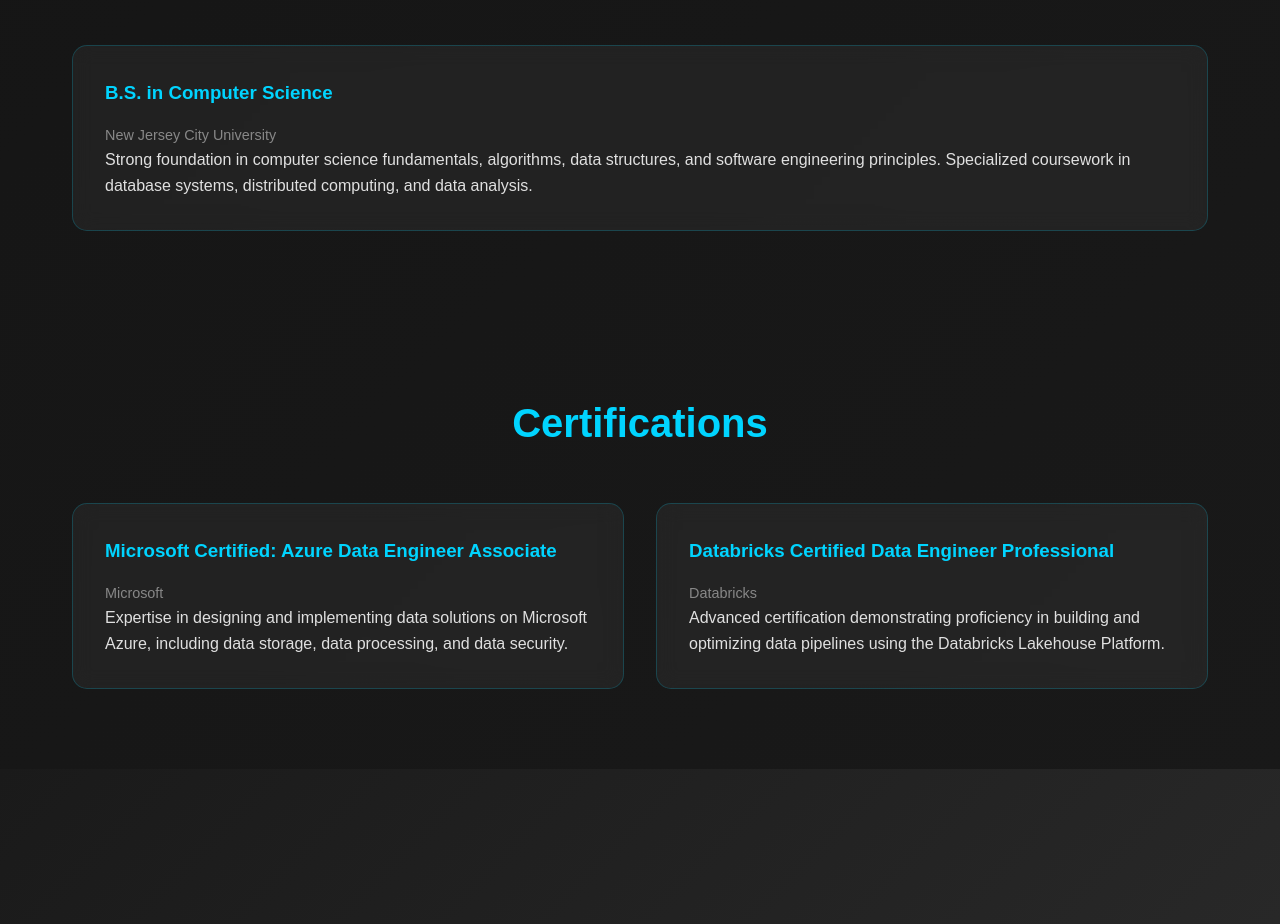
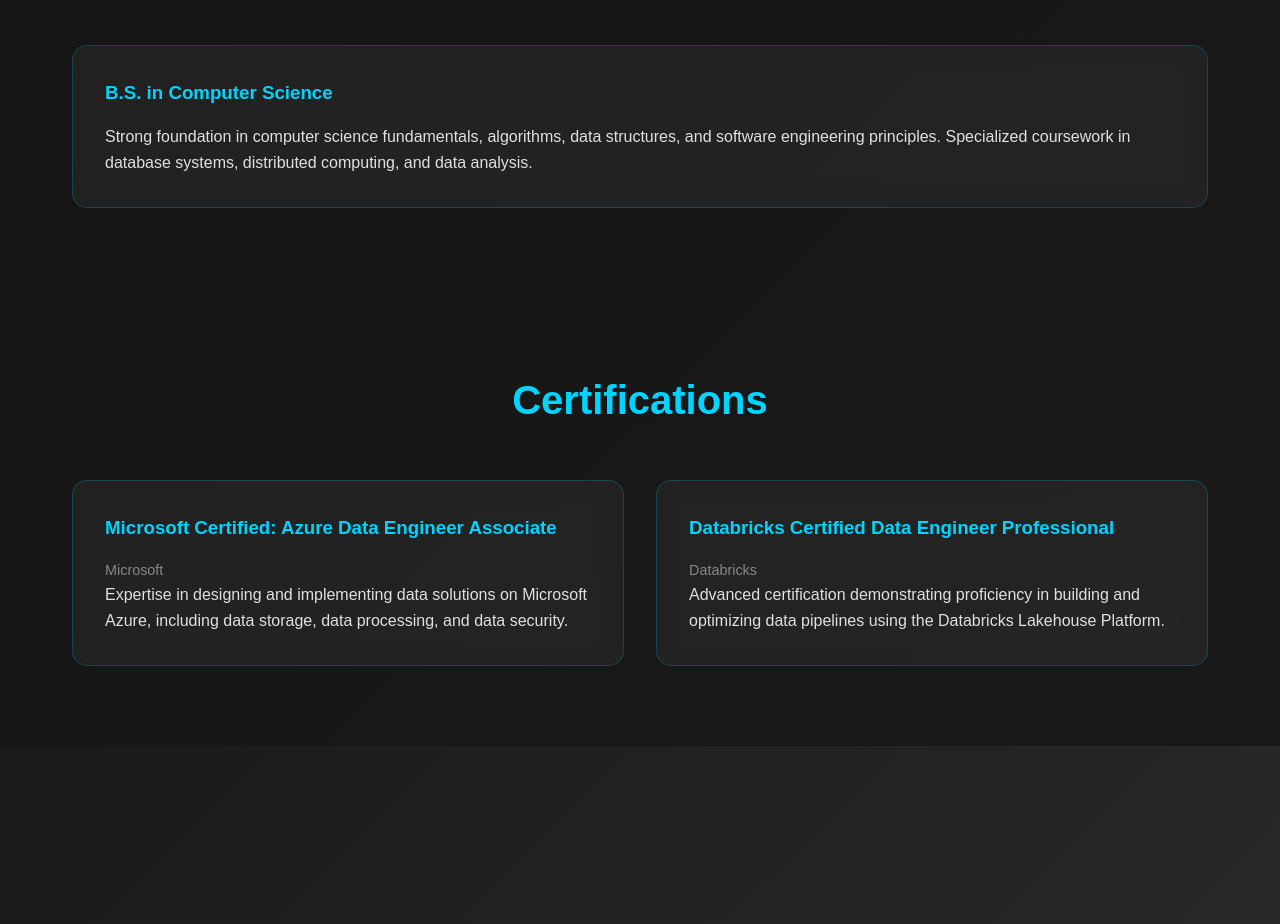
Before and after one commit to Shabby-M/Portfolio, a plain HTML site: page index.html in a window 1280 px wide. Shown: the part 6186-7110 px from the top of the page. Drawn offline with Linux system fonts and the light colour scheme.

Commit message:
uni name removed

```diff
--- a/index.html
+++ b/index.html
@@ -881,7 +881,6 @@
       <div class="card-grid">
         <div class="card fade-in">
           <h3>B.S. in Computer Science</h3>
-          <p class="institution">New Jersey City University</p>
           <p>
             Strong foundation in computer science fundamentals, algorithms, data
             structures, and software engineering principles. Specialized
```
